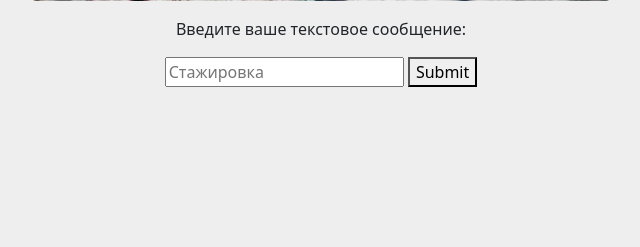
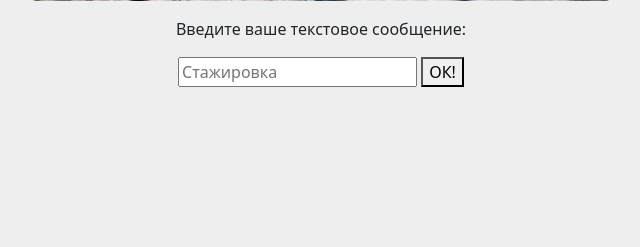
Before and after one commit to Ksenia-Voronina/Create_video, a Django app: page / in a window 1280 px wide. Shown: the part 457-704 px from the top of the page, without its empty margins (319-959 px from the left). Run offline with Django 4.2, Linux system fonts and the light colour scheme.

Commit message:
Update index.html

```diff
--- a/task/main/templates/index.html
+++ b/task/main/templates/index.html
@@ -30,7 +30,7 @@
         <p align="center">Введите ваше текстовое сообщение:</p>
         <div align="center">
             <input type="text" name="text_line" placeholder="Стажировка" required>
-            <button type="submit">Submit</button>
+            <button type="submit">ОК!</button>
         </div>
     </form>
 
```
